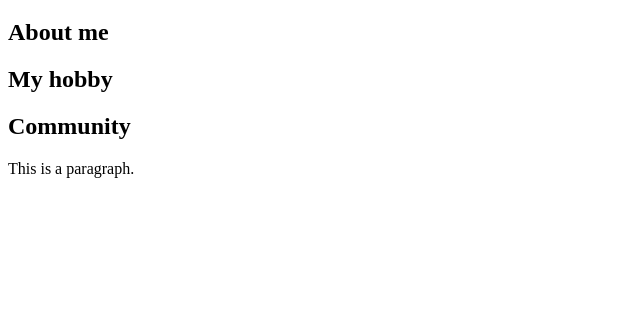
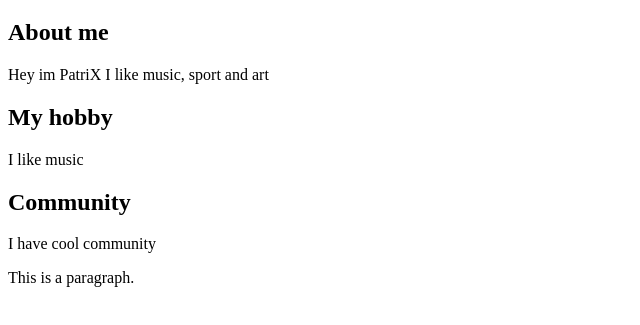
Before and after one commit to popstey/my-second-webpage, a plain HTML site: page index.html in a window 1280 px wide. Shown: the part 61-386 px from the top of the page, without its empty margins (0-640 px from the left). Drawn offline with Linux system fonts and the light colour scheme.

Commit message:
Update index.html

```diff
--- a/index.html
+++ b/index.html
@@ -4,8 +4,14 @@
 
 <h1>Welcome to my obby webside</h1>
   <h2>About me</h2>
+  <p>Hey im PatriX I like music, sport and art</p>
+
   <h2>My hobby</h2>
+  <p>I like music</p>
+
   <h2>Community</h2>
+  <p>I have cool community</p>
+
 <p>This is a paragraph.</p>
 
 </body>
```
